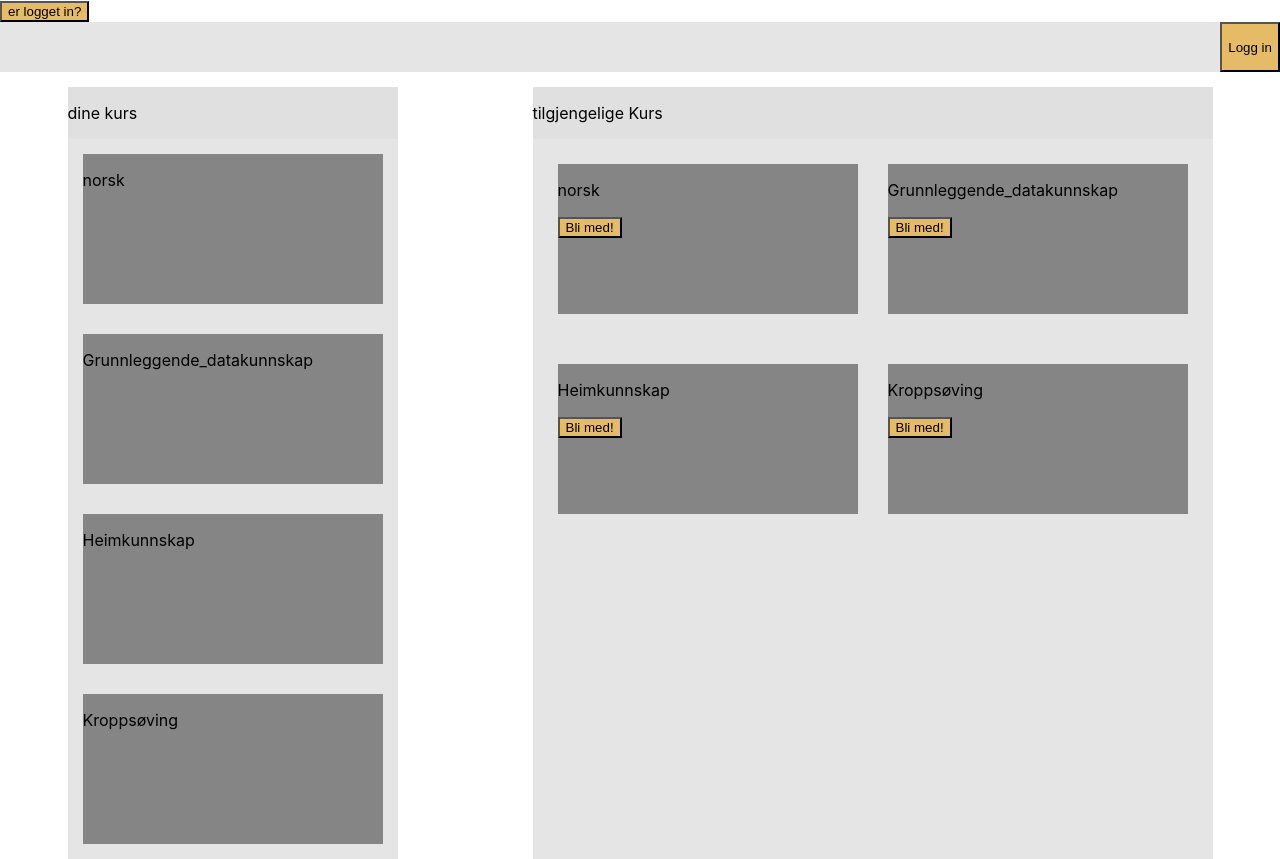
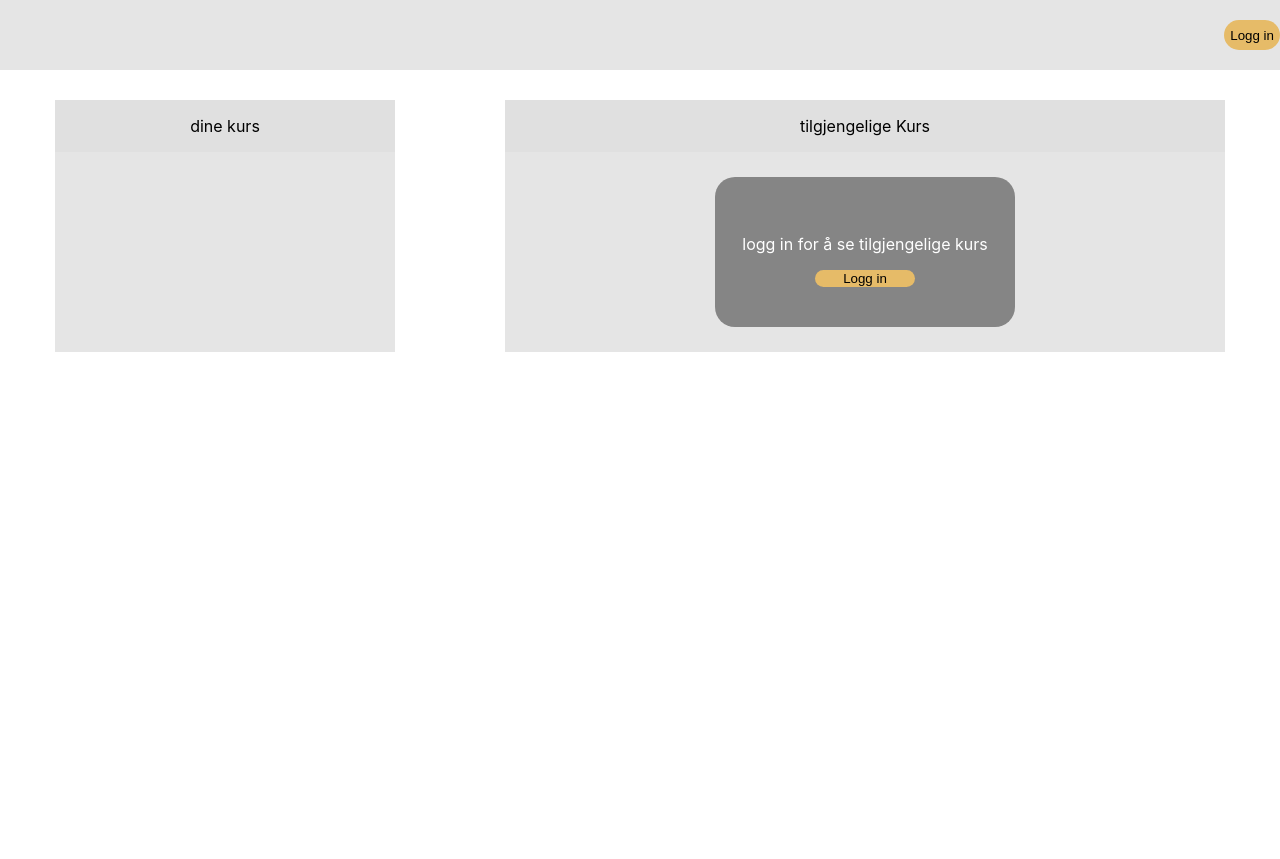
Before and after one commit to 2ITB-Dromtorp/Skoleoppgaver_silas, a React (Create React App) app in the folder Kurs_For_Eldre/eldre-kurs/: page / in a window 1280 px wide. After the commit the page ends 800 px from the top, so only its background shows below. Built offline with nearby package versions, Linux system fonts and the light colour scheme.

Commit message:
lagd forskjelige sider for når mann er logget in og når man ikke er det

```diff
--- a/Kurs_For_Eldre/eldre-kurs/src/App.css
+++ b/Kurs_For_Eldre/eldre-kurs/src/App.css
@@ -38,7 +38,16 @@
 }
 
 button{
+  border: black solid 0px;
   background-color: #E6BB68;
+  border-radius: 20px;
+}
+
+header button{
+  border: black solid 0px;
+  background-color: #E6BB68;
+  height: 30px;
+  border-radius: 20px;
 }
 
 div, header{
@@ -49,8 +58,13 @@ header{
   display: flex;
   background-color: #E5E5E5;
   height: 50px;
-  margin-bottom: 15px;
+  margin-bottom: 30px;
   justify-content: right;
+  align-content: center;
+}
+
+header img{
+  width: 100px;
 }
 
 .hjem{
@@ -70,6 +84,8 @@ header{
   display: flex;
   flex-direction: column;
   justify-content:flex-start;
+  height: fit-content;
+  width: 720px;
 }
 
 .lines{
@@ -85,15 +101,19 @@ header{
   display: flex;
   flex-direction: column;
   align-content: space-around;
+  width: 340px;
 }
 
 .kursNorsk, .kursGrunnleggende_datakunnskap, .kursHeimkunnskap, .kursKroppsøving{
+  color: white;
   background-color: #858585;
   width: 300px;
+  border-radius: 20px;
   height: 150px;
   margin: 15px;
 }
 
 .nameOfBox{
   background-color: #E0E0E0;
+  text-align: center;
 }
--- a/Kurs_For_Eldre/eldre-kurs/src/App.js
+++ b/Kurs_For_Eldre/eldre-kurs/src/App.js
@@ -5,16 +5,25 @@ import Login from './login';
 import Home from './home';
 import Register from './register';
 import { useState } from 'react';
+import LoggedOut from './logged_out';
 
 function App() {
 
   const [Epost, setEpost] = useState("");
   const [Passord, setPassord] = useState("");
-  const [IsLogedIn, setIsLogedIn] = useState(false);
+  const [IsLoggedIn, setIsLoggedIn] = useState(false);
+  let homePage;
+
+
+  if (IsLoggedIn == true) {
+    homePage = <Home />;
+  } else {
+    homePage = <LoggedOut />;
+  }
 
   function setPass() {
 
-  console.log("epost:", Epost, "passord:", Passord, "er logget in?:", IsLogedIn)
+  console.log("epost:", Epost, "passord:", Passord, "er logget in?:", IsLoggedIn)
   }
 
   return (
@@ -24,12 +33,12 @@ function App() {
 
     <>
 
-      <button onClick={setPass}>er logget in?</button>
+     {/*<button onClick={setPass}>er logget in?</button>*/}
 
        <Routes>
-          <Route path="/" element={<Home IsLogedIn={IsLogedIn} />} />
+          <Route path="/" element={homePage } />
           <Route path="/Login/Register" element={<Register setEpost={setEpost} setPassord={setPassord} />} />
-          <Route path="/Login" element={<Login Passord={Passord} Epost={Epost} setIsLogedIn={setIsLogedIn}/>} />
+          <Route path="/Login" element={<Login Passord={Passord} Epost={Epost} setIsLogedIn={setIsLoggedIn}/>} />
 
 
        </Routes>
--- a/Kurs_For_Eldre/eldre-kurs/src/home.js
+++ b/Kurs_For_Eldre/eldre-kurs/src/home.js
@@ -9,27 +9,49 @@ export default function Home({IsLoggedIn}) {
 
 const navigate = useNavigate();
 
-if (IsLoggedIn == true) {
+const [InNorsk, setInNorsk] = useState(false)
+const [InGrunnleggendeDatakunnskap, setInGrunnleggendeDatakunnskap] = useState(false)
+const [InHeimkunnskap, setInHeimkunnskap] = useState(false)
+const [InKroppsøving, setInKroppsøving] = useState(false)
 
-} else {
-
+const joinNorsk = () =>{
+    setInNorsk(true)
+    console.log(InNorsk)
+}
+const joinGrunnleggendeDatakunnskap = () =>{
+    setInGrunnleggendeDatakunnskap(true)
+    console.log(InGrunnleggendeDatakunnskap)
+}
+const joinHeimkunnskap = () =>{
+    setInHeimkunnskap(true)
+    console.log(InHeimkunnskap)
+}
+const joinKroppsøving = () =>{
+    setInKroppsøving(true)
+    console.log(InKroppsøving)
+}
+const test = () => {
+    console.log("is in Norsk:",InNorsk)
+    console.log("is in grunnlegende datakunnskap:", InGrunnleggendeDatakunnskap)
+    console.log("is in heimkunnskap:", InHeimkunnskap)
+    console.log("is in kroppsøving:",InKroppsøving)
 }
 
 return(
     <div className='hjem'>
         <header>
-            <button id='loggInKnapp' onClick={() => navigate('./login')}> Logg in </button>
+            <img src='https://silsur1.github.io/images/profile-image.jpg' alt='profil bilde'/>
         </header>
 
         <div className='main'>
 
             <div className='dineKurs'>
                 <div className='nameOfBox'>
-                   <p>dine kurs</p>
+                   <p>Dine kurs</p>
                 </div>
 
                 <div className='kursNorsk'>
-                    <p>norsk</p>
+                    <p>Norsk</p>
                 </div> {/*slutt kursNorsk*/}
 
                 <div className='kursGrunnleggende_datakunnskap'>
@@ -51,20 +73,21 @@ return(
 
                 <div className='nameOfBox'>
                     <p>tilgjengelige Kurs</p>
+                    <button onClick={test}>check</button>
                 </div>
 
 
                 <div className='lines'>
                     <div className='kursNorsk'>
-                        <p>norsk</p>
+                        <p>Norsk</p>
 
-                        <button>Bli med!</button>
+                        <button onClick={joinNorsk}>Bli med!</button>
                     </div> {/*slutt kursNorsk*/}
 
                     <div className='kursGrunnleggende_datakunnskap'>
                         <p>Grunnleggende_datakunnskap</p>
 
-                        <button>Bli med!</button>
+                        <button onClick={joinGrunnleggendeDatakunnskap}>Bli med!</button>
                     </div> {/*slutt kursGrunnleggende_datakunnskap*/}
                 </div>
 
@@ -72,13 +95,13 @@ return(
                     <div className='kursHeimkunnskap'>
                         <p>Heimkunnskap</p>
 
-                        <button>Bli med!</button>
+                        <button onClick={joinHeimkunnskap}>Bli med!</button>
                     </div> {/*slutt kursHeimkunnskap*/}
 
                     <div className='kursKroppsøving'>
                         <p>Kroppsøving</p>
 
-                        <button>Bli med!</button>
+                        <button onClick={joinKroppsøving}>Bli med!</button>
                     </div> {/*slutt kursKroppsøving*/}
                 </div>
 
--- /dev/null
+++ b/Kurs_For_Eldre/eldre-kurs/src/logged_out.css
@@ -0,0 +1,127 @@
+.App {
+    text-align: center;
+  }
+
+  .App-logo {
+    height: 40vmin;
+    pointer-events: none;
+  }
+
+  @media (prefers-reduced-motion: no-preference) {
+    .App-logo {
+      animation: App-logo-spin infinite 20s linear;
+    }
+  }
+
+  .App-header {
+    background-color: #282c34;
+    min-height: 100vh;
+    display: flex;
+    flex-direction: column;
+    align-items: center;
+    justify-content: center;
+    font-size: calc(10px + 2vmin);
+    color: white;
+  }
+
+  .App-link {
+    color: #61dafb;
+  }
+
+  @keyframes App-logo-spin {
+    from {
+      transform: rotate(0deg);
+    }
+    to {
+      transform: rotate(360deg);
+    }
+  }
+
+  button{
+    border: black solid 0px;
+    background-color: #E6BB68;
+    border-radius: 20px;
+  }
+
+  header button{
+    border: black solid 0px;
+    background-color: #E6BB68;
+    height: 30px;
+    border-radius: 20px;
+  }
+
+  .kursNorsk button, .kursGrunnleggende_datakunnskap button, .kursHeimkunnskap button, .kursKroppsøving button{
+    border: black solid 0px;
+    background-color: #E6BB68;
+    width: 100px;
+    border-radius: 20px;
+  }
+
+  div, header{
+    border: black solid 0px;
+  }
+
+  header{
+    display: flex;
+    background-color: #E5E5E5;
+    height: 50px;
+    margin-bottom: 30px;
+    padding-top: 20px;
+    justify-content: right;
+    align-content: center;
+  }
+
+  .hjem{
+    display: flex;
+    flex-direction: column;
+    justify-content: space-around;
+  }
+
+  .main{
+    display: flex;
+    flex-direction: row;
+    justify-content: space-around;
+  }
+
+  .tilgjengeligeKurs{
+    background-color: #E5E5E5;
+    display: flex;
+    flex-direction: column;
+    justify-content:flex-start;
+    height: fit-content;
+    width: 720px;
+  }
+
+  .lines{
+    display: flex;
+    flex-direction: row;
+    justify-content: space-around;
+    padding: 5px;
+    margin: 5px;
+  }
+
+  .dineKurs{
+    background-color: #E5E5E5;
+    display: flex;
+    flex-direction: column;
+    align-content: space-around;
+    width: 340px;
+  }
+
+  .kursNorsk, .kursGrunnleggende_datakunnskap, .kursHeimkunnskap, .kursKroppsøving{
+    text-align: center;
+    color: white;
+    display: flex;
+    align-items: center;
+    flex-direction: column;
+    justify-content: center;
+    background-color: #858585;
+    width: 300px;
+    border-radius: 20px;
+    height: 150px;
+    margin: 15px;
+  }
+
+  .nameOfBox{
+    background-color: #E0E0E0;
+  }
--- /dev/null
+++ b/Kurs_For_Eldre/eldre-kurs/src/logged_out.js
@@ -0,0 +1,56 @@
+import './logged_out.css';
+import { useNavigate } from 'react-router-dom';
+import { useEffect } from 'react';
+import { useState } from 'react';
+import Register from './register';
+import Login from './login';
+
+export default function LoggedOut({IsLoggedIn}) {
+
+const navigate = useNavigate();
+
+
+return(
+    <div className='hjem'>
+        <header>
+            <button id='loggInKnapp' onClick={() => navigate('./login')}> Logg in </button>
+        </header>
+
+        <div className='main'>
+
+            <div className='dineKurs'>
+                <div className='nameOfBox'>
+                   <p>dine kurs</p>
+                </div>
+            </div> {/*slutt dineKurs*/}
+
+
+
+            <div className='tilgjengeligeKurs'>
+
+                <div className='nameOfBox'>
+                    <p>tilgjengelige Kurs</p>
+                </div>
+
+
+                <div className='lines'>
+                    <div className='kursNorsk'>
+                        <p>logg in for å se tilgjengelige kurs</p>
+
+                        <button id='loggInKnapp' onClick={() => navigate('./login')}> Logg in </button>
+                    </div> {/*slutt kursNorsk*/}
+
+                </div>
+
+            </div> {/*slutt tilgjengeligeKurs*/}
+
+        </div>
+
+
+
+
+    </div>
+
+)
+
+}
--- a/Kurs_For_Eldre/eldre-kurs/src/login.js
+++ b/Kurs_For_Eldre/eldre-kurs/src/login.js
@@ -51,8 +51,8 @@ export default function Login({Passord, Epost, setIsLogedIn}) {
         <label>
                 passord: <input type='password' value={InPassword} onChange={change2}/>
         </label>
-
-        <p onClick={() => navigate('./register')}>Har du ikke en bruker? Registrer deg!</p>
+        <br/>
+        <button onClick={() => navigate('./register')}>Har du ikke en bruker? Registrer deg!</button>
 
         <p> {ErrorMes} </p>
         <button onClick={loggIn}> Logg in </button>
--- a/Kurs_For_Eldre/eldre-kurs/src/register.js
+++ b/Kurs_For_Eldre/eldre-kurs/src/register.js
@@ -45,8 +45,8 @@ export default function Register({setPassord, setEpost}) {
         <label>
                 passord: <input type='password' value={InPassword} onChange={change2}/>
         </label>
-
-        <p onClick={() => navigate(-1)}>Har du allerede bruker? Logg in!</p>
+        <br/>
+        <button onClick={() => navigate(-1)}>Har du allerede bruker? Logg in!</button>
 
         <p> {ErrorMes} </p>
         <button onClick={registrer}> registrer deg </button>
```
